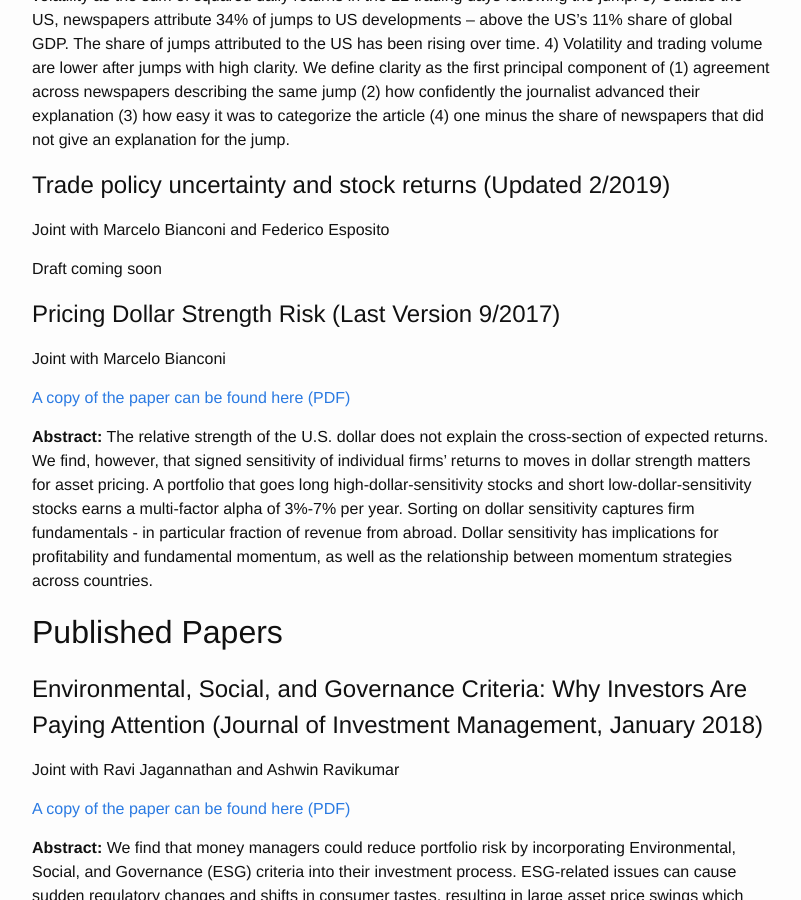
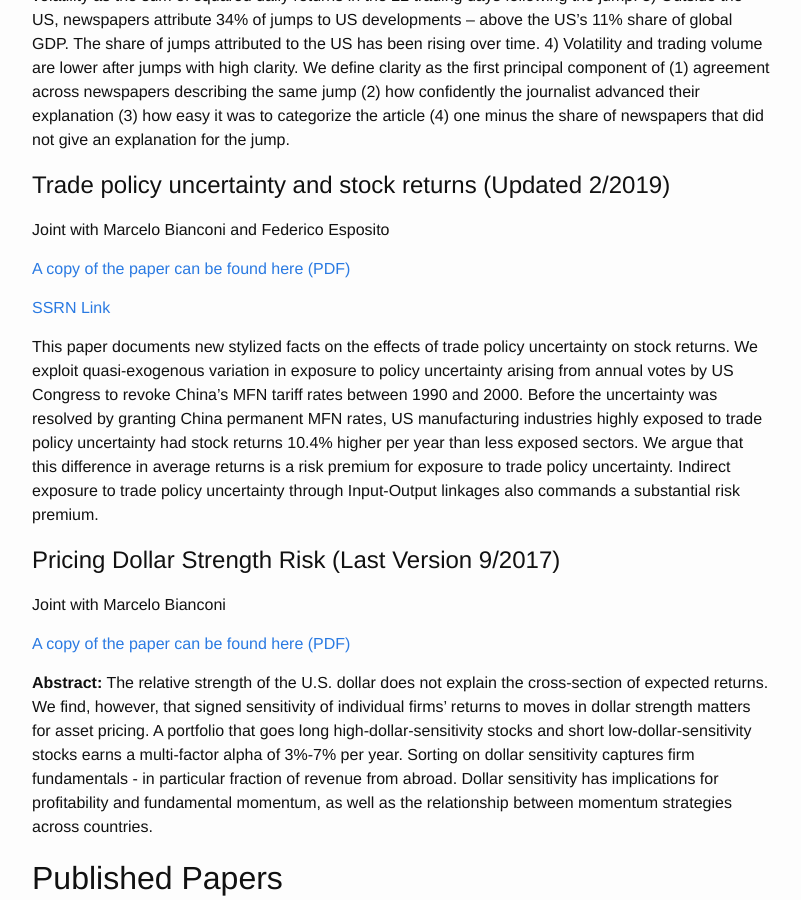
Before and after one commit to mcsammon/mcsammon.github.io, a Jekyll site: the page built from research.md, in a window 1280 px wide and 900 px high, scrolled down 876 px. Shown: the whole window, without its empty margins (238-1039 px from the left). Built offline with Jekyll 4.4.1, drawn with Linux system fonts in a browser that asks for light colours; comment, search, counter and statistics services are not loaded.

Commit message:
trade paper

```diff
--- a/research.md
+++ b/research.md
@@ -38,7 +38,16 @@ Main Findings:
 
 Joint with Marcelo Bianconi and Federico Esposito
 
-Draft coming soon
+<p>
+  <a href="/images/Trade Policy Uncertainty and Stock Returns 0223.pdf" target="_blank">
+    A copy of the paper can be found here (PDF)
+  </a>
+</p>
+
+<a href="https://papers.ssrn.com/sol3/papers.cfm?abstract_id=3340700" title="b1">SSRN Link</a>
+
+This paper documents new stylized facts on the effects of trade policy uncertainty on stock returns. We exploit quasi-exogenous variation in exposure to policy uncertainty arising from annual votes by US Congress to revoke China's MFN tariff rates between 1990 and 2000. Before the uncertainty was resolved by granting China permanent MFN rates, US manufacturing industries highly exposed to trade policy uncertainty had stock returns 10.4% higher per year than less exposed sectors. We argue that this difference in average returns is a risk premium for exposure to trade policy uncertainty. Indirect exposure to trade policy uncertainty through Input-Output linkages also commands a substantial risk premium.
+
 
 # Pricing Dollar Strength Risk (Last Version 9/2017)
 
```
Also changed, not shown: 1 other file.
